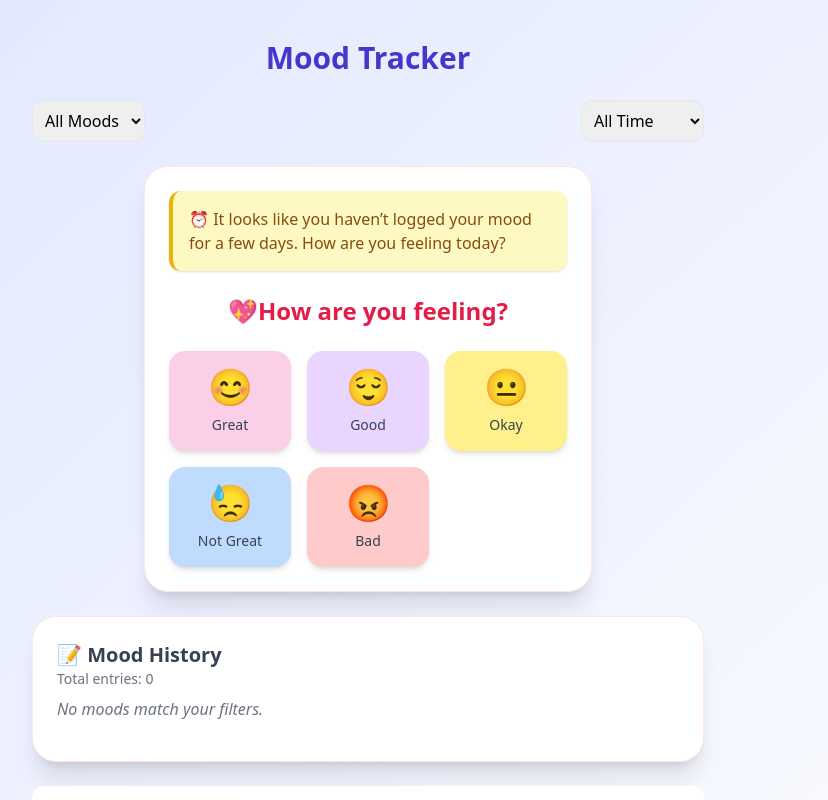
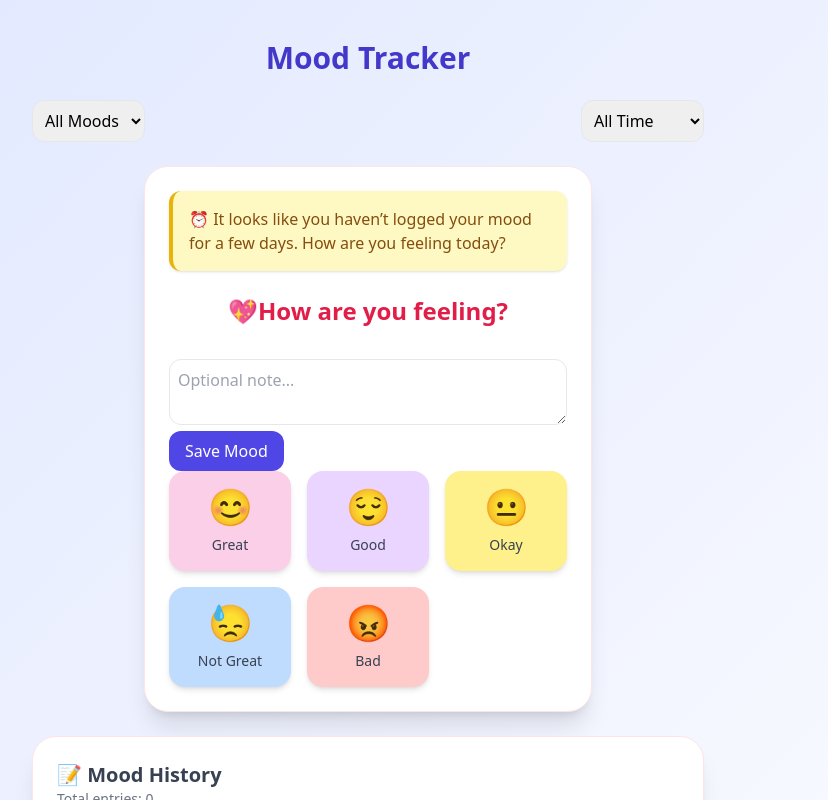
Before and after one commit to MargoTech/mood-tracker-app, a React (Vite) app: page / in a window 1280 px wide. Shown: the top 800 px of the page, without its empty margins (272-1100 px from the left). Built offline with nearby package versions, Linux system fonts and the light colour scheme.

Commit message:
Add optional notes to mood entries

```diff
--- a/src/components/MoodSelector.jsx
+++ b/src/components/MoodSelector.jsx
@@ -13,6 +13,7 @@ const moodList = [
 export default function MoodSelector() {
   const { moods, addMood } = useMood();
   const [loadingLabel, setLoadingLabel] = useState(null);
+  const [note, setNote] = useState("");
 
   const handleMoodClick = async (label) => {
     setLoadingLabel(label);
@@ -34,6 +35,24 @@ export default function MoodSelector() {
         {" "}
         💖How are you feeling?
       </h2>
+
+      <textarea
+        value={note}
+        onChange={(e) => setNote(e.target.value)}
+        placeholder="Optional note..."
+        className="p-2 border rounded-xl w-full mt-2"
+      />
+
+      <button
+        className="bg-indigo-600 text-white px-4 py-2 rounded-xl"
+        onClick={() => {
+          addMood(selectedMood, note);
+          setSelectedMood(null);
+          setNote("");
+        }}
+      >
+        Save Mood
+      </button>
 
       {lastMood && (
         <p>
--- a/src/context/MoodContext.jsx
+++ b/src/context/MoodContext.jsx
@@ -108,11 +108,12 @@ export function MoodProvider({ children }) {
     return () => clearInterval(interval);
   }, [syncQueue]);
 
-  const addMood = async (mood) => {
+  const addMood = async (mood, note = "") => {
     const newEntry = {
       id: crypto.randomUUID(),
       mood,
       date: new Date().toISOString().split("T")[0],
+      note,
       synced: false,
     };
     await addMoodToDB(newEntry);
--- a/src/db/moodStore.js
+++ b/src/db/moodStore.js
@@ -7,7 +7,9 @@ const VERSION = 1;
 const dbPromise = openDB(DB_NAME, VERSION, {
   upgrade(db) {
     if (!db.objectStoreNames.contains(STORE_NAME)) {
-      db.createObjectStore(STORE_NAME, { keyPath: "id" });
+      const store = db.createObjectStore(STORE_NAME, { keyPath: "id" });
+      store.createIndex("date", "date");
+      store.createIndex("mood", "mood");
     }
   },
 });
```
